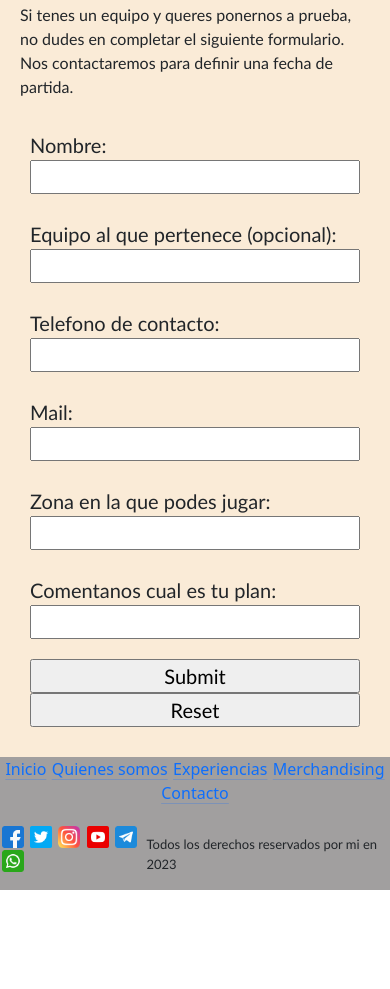
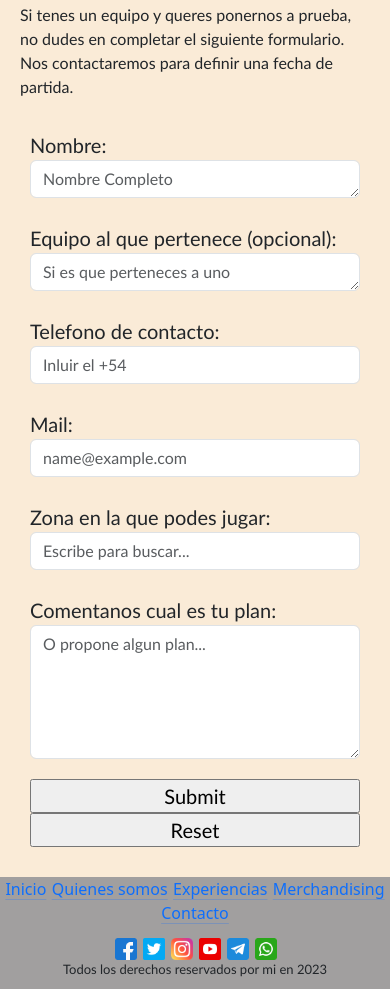
Before and after one commit to Jean-Valdivia/Curso-DW, a plain HTML site: page pages/contacto.html in a window 390 px wide. Shown: the part 529-1518 px from the top of the page. Before the commit the page ends 1419 px from the top, so only its background shows below. Drawn offline with nearby package versions, Linux system fonts and the light colour scheme.

Commit message:
ultimos cambios

```diff
--- a/css/style.css
+++ b/css/style.css
@@ -23,6 +23,10 @@ header section {
     font-family: 'Secular One', sans-serif;
     text-align: center;
     height: fit-content;
+}
+
+.nav {
+    justify-content: space-evenly;
 }
 
 .header__h {
@@ -358,7 +362,9 @@ footer {
     display: flex;
     flex-direction: row;
     justify-content: space-between;
-    align-items: center;
+    align-items: end;
+    padding-top: 10px;
+    padding-bottom: 10px;
 }
 
 footer div div img {
@@ -369,8 +375,7 @@ footer div div img {
 footer div p {
     font-family: 'Gill Sans', 'Gill Sans MT', Calibri, 'Trebuchet MS', sans-serif;
     font-size: small;
-    padding-top: 30px;
-    padding-right: 10px;
+    margin-bottom: 0px;
 }
 
 
@@ -481,6 +486,10 @@ footer div p {
         flex-direction: row-reverse;
     }
 
+    .nav {
+        justify-content: left;
+    }
+
     .header__h {
         font-size: 25px;
         width: auto;
@@ -589,4 +598,12 @@ footer div p {
     .main__section__div__texto{
         border-bottom: none;
     }
+
+/*** mediaqueries2 cambios de footer***/
+
+.footer__div__pie {
+    flex-direction: column;
+    align-items: center;
+    }
+
 }
--- a/pages/contacto.html
+++ b/pages/contacto.html
@@ -1,5 +1,6 @@
 <!DOCTYPE html>
 <html lang="en">
+
 <head>
     <meta charset="UTF-8">
     <meta http-equiv="X-UA-Compatible" content="IE=edge">
@@ -8,9 +9,11 @@
     <link rel="preconnect" href="https://fonts.gstatic.com" crossorigin>
     <link href="https://fonts.googleapis.com/css2?family=Secular+One&display=swap" rel="stylesheet">
     <title>Team Ghost Argentina</title>
-    <link href="https://cdn.jsdelivr.net/npm/bootstrap@5.3.0-alpha3/dist/css/bootstrap.min.css" rel="stylesheet" integrity="sha384-KK94CHFLLe+nY2dmCWGMq91rCGa5gtU4mk92HdvYe+M/SXH301p5ILy+dN9+nJOZ" crossorigin="anonymous">
+    <link href="https://cdn.jsdelivr.net/npm/bootstrap@5.3.0-alpha3/dist/css/bootstrap.min.css" rel="stylesheet"
+        integrity="sha384-KK94CHFLLe+nY2dmCWGMq91rCGa5gtU4mk92HdvYe+M/SXH301p5ILy+dN9+nJOZ" crossorigin="anonymous">
     <link rel="stylesheet" href="../css/style.css">
 </head>
+
 <body>
     <header>
         <section>
@@ -22,7 +25,7 @@
             <h2 class="header__h">Airsoft Team</h2>
         </section>
         <nav>
-            <ul class="nav justify-content-evenly">
+            <ul class="nav">
                 <li class="nav-item bg-primary rounded">
                     <a class="nav-link btn btn-secondary text-light" href="../index.html">Inicio</a>
                 </li>
@@ -44,34 +47,44 @@
     <main class="main__contacto">
         <section class="main__section__hero">
             <h3>¿Queres jugar con nosotros?</h3>
-            <p>Animate a conocernos. Somos gente copada. Compartimos divertidas partidas y priorizamos el compañerismo ante todo. Podemos agregarte al grupo para que estes enterado de las proximas partidas a las que asistiremos.</p>
+            <p>Animate a conocernos. Somos gente copada. Compartimos divertidas partidas y priorizamos el compañerismo
+                ante todo. Podemos agregarte al grupo para que estes enterado de las proximas partidas a las que
+                asistiremos.</p>
             <h3>¿Queres competir contra nosotros?</h3>
-            <p>Si tenes un equipo y queres ponernos a prueba, no dudes en completar el siguiente formulario. Nos contactaremos para definir una fecha de partida.</p>
+            <p>Si tenes un equipo y queres ponernos a prueba, no dudes en completar el siguiente formulario. Nos
+                contactaremos para definir una fecha de partida.</p>
         </section>
         <section class="formulario">
             <div>
                 <label for="nombre">Nombre:</label>
-                <input type="text">
+                <textarea class="form-control" id="exampleFormControlTextarea1" rows="1" placeholder="Nombre Completo"></textarea>
             </div>
             <div>
                 <label for="equipo">Equipo al que pertenece (opcional):</label>
-                <input type="text">
+                <textarea class="form-control" id="exampleFormControlTextarea1" rows="1" placeholder="Si es que perteneces a uno"></textarea>
             </div>
             <div>
                 <label for="telefono">Telefono de contacto:</label>
-                <input type="number">
+                <input class="form-control" type="number" placeholder="Inluir el +54">
             </div>
             <div>
                 <label for="mail">Mail:</label>
-                <input type="email">
+                <input class="form-control" type="email" placeholder="name@example.com">
             </div>
             <div>
                 <label for="zona">Zona en la que podes jugar:</label>
-                <input type="text">
+                <input class="form-control" list="datalistOptions" id="exampleDataList" placeholder="Escribe para buscar...">
+                <datalist id="datalistOptions">
+                    <option value="CABA">
+                    <option value="Zona Oeste">
+                    <option value="Zona Norte">
+                    <option value="Zona Sur">
+                    <option value="Otro">
+                </datalist>
             </div>
             <div>
                 <label for="comentarios">Comentanos cual es tu plan:</label>
-                <input type="text">
+                <textarea class="form-control" id="exampleFormControlTextarea1" rows="5" placeholder="O propone algun plan..."></textarea>
             </div>
             <div>
                 <input type="submit">
@@ -84,20 +97,25 @@
             <!--panel de navegacion inferior-->
             <ul class="nav justify-content-evenly">
                 <li>
-                    <a class="link-primary link-offset-2 link-underline-opacity-25 link-underline-opacity-100-hover" href="../index.html">Inicio</a>
+                    <a class="link-primary link-offset-2 link-underline-opacity-25 link-underline-opacity-100-hover"
+                        href="../index.html">Inicio</a>
                 </li>
                 <li>
-                    <a class="link-primary link-offset-2 link-underline-opacity-25 link-underline-opacity-100-hover" href="../pages/quienes-somos.html">Quienes
+                    <a class="link-primary link-offset-2 link-underline-opacity-25 link-underline-opacity-100-hover"
+                        href="../pages/quienes-somos.html">Quienes
                         somos</a>
                 </li>
                 <li>
-                    <a class="link-primary link-offset-2 link-underline-opacity-25 link-underline-opacity-100-hover" href="../pages/experiencias.html">Experiencias</a>
+                    <a class="link-primary link-offset-2 link-underline-opacity-25 link-underline-opacity-100-hover"
+                        href="../pages/experiencias.html">Experiencias</a>
                 </li>
                 <li>
-                    <a class="link-primary link-offset-2 link-underline-opacity-25 link-underline-opacity-100-hover" href="../pages/merchandising.html">Merchandising</a>
+                    <a class="link-primary link-offset-2 link-underline-opacity-25 link-underline-opacity-100-hover"
+                        href="../pages/merchandising.html">Merchandising</a>
                 </li>
                 <li>
-                    <a class="link-primary link-offset-2 link-underline-opacity-25 link-underline-opacity-100-hover" href="../pages/contacto.html">Contacto</a>
+                    <a class="link-primary link-offset-2 link-underline-opacity-25 link-underline-opacity-100-hover"
+                        href="../pages/contacto.html">Contacto</a>
                 </li>
             </ul>
         </div>
@@ -120,6 +138,9 @@
             </div>
         </div>
     </footer>
-    <script src="https://cdn.jsdelivr.net/npm/bootstrap@5.3.0-alpha3/dist/js/bootstrap.bundle.min.js" integrity="sha384-ENjdO4Dr2bkBIFxQpeoTz1HIcje39Wm4jDKdf19U8gI4ddQ3GYNS7NTKfAdVQSZe" crossorigin="anonymous"></script>
+    <script src="https://cdn.jsdelivr.net/npm/bootstrap@5.3.0-alpha3/dist/js/bootstrap.bundle.min.js"
+        integrity="sha384-ENjdO4Dr2bkBIFxQpeoTz1HIcje39Wm4jDKdf19U8gI4ddQ3GYNS7NTKfAdVQSZe"
+        crossorigin="anonymous"></script>
 </body>
+
 </html>
```
Also changed, not shown: index.html (+1 -1 lines), pages/experiencias.html (+1 -1 lines), pages/merchandising.html (+1 -1 lines), pages/quienes-somos.html (+1 -1 lines).
